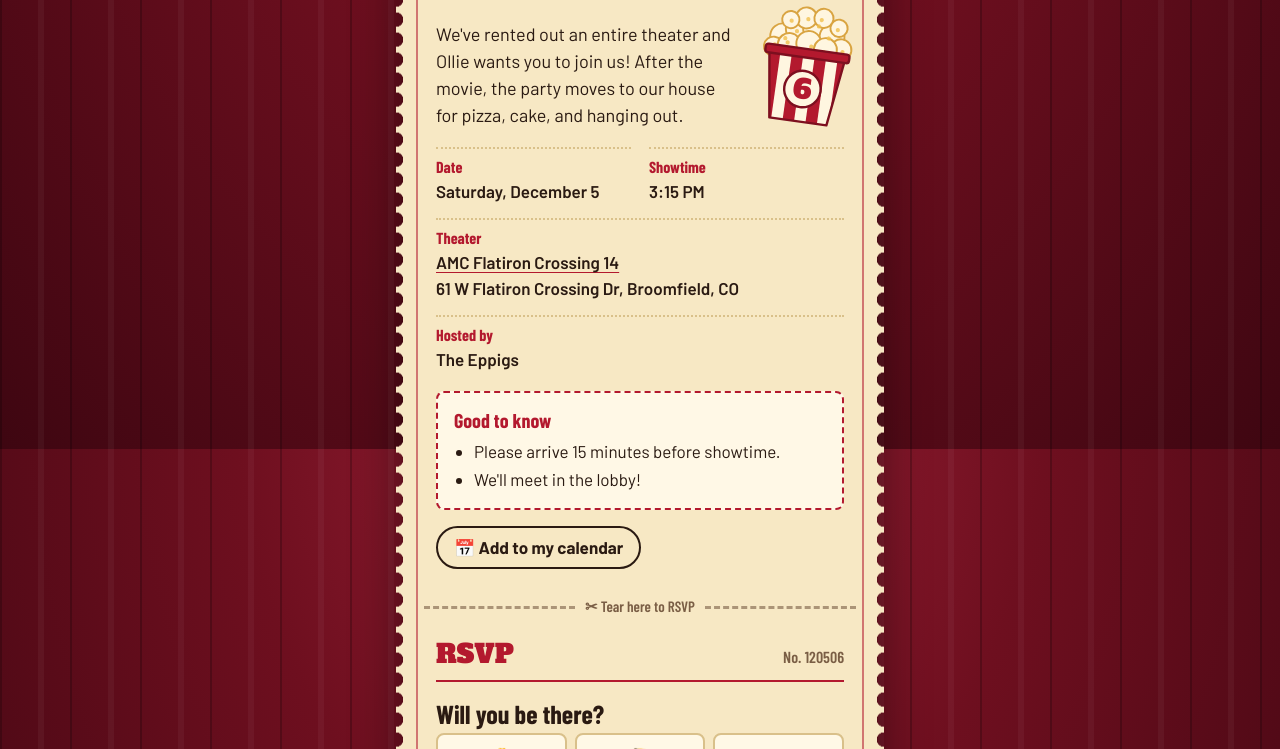
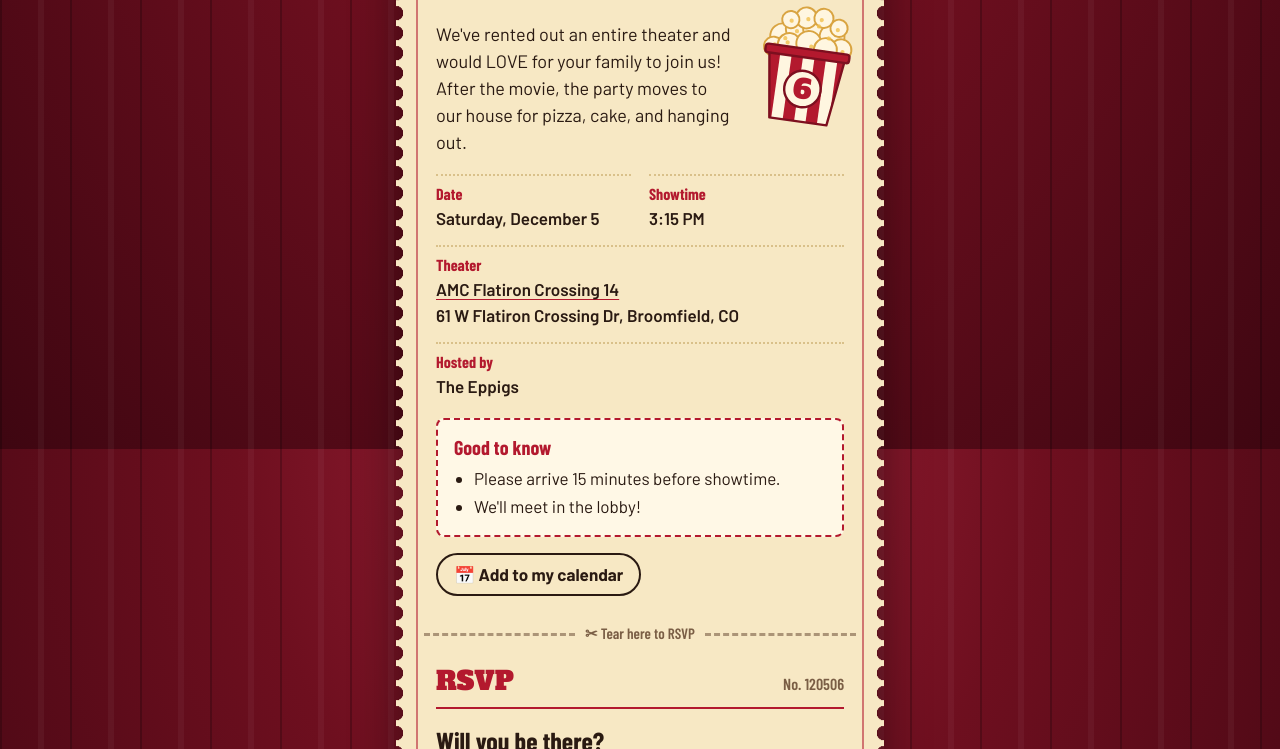
Before and after one commit to ceppig-cloud/Ollies-6th-Birthday, a plain HTML site: page index.html in a window 1280 px wide. Shown: the part 351-1100 px from the top of the page. Drawn offline with nearby package versions, Linux system fonts and the light colour scheme.

Commit message:
Update index.html

```diff
--- a/index.html
+++ b/index.html
@@ -18,7 +18,7 @@ const PARTY = {
   start: "2026-12-05T15:15",                       // date + showtime (24-hr)
   place: "AMC Flatiron Crossing 14",               // theater name
   address: "61 W Flatiron Crossing Dr, Broomfield, CO",  // shown as a map link
-  note: "We've rented out an entire theater and Ollie wants you to join us! After the movie, the party moves to our house for pizza, cake, and hanging out.",
+  note: "We've rented out an entire theater and would LOVE for your family to join us! After the movie, the party moves to our house for pizza, cake, and hanging out.",
   details: [                                       // "Good to know" lines (add or remove)
     "Please arrive 15 minutes before showtime.",
     "We'll meet in the lobby!"
```
